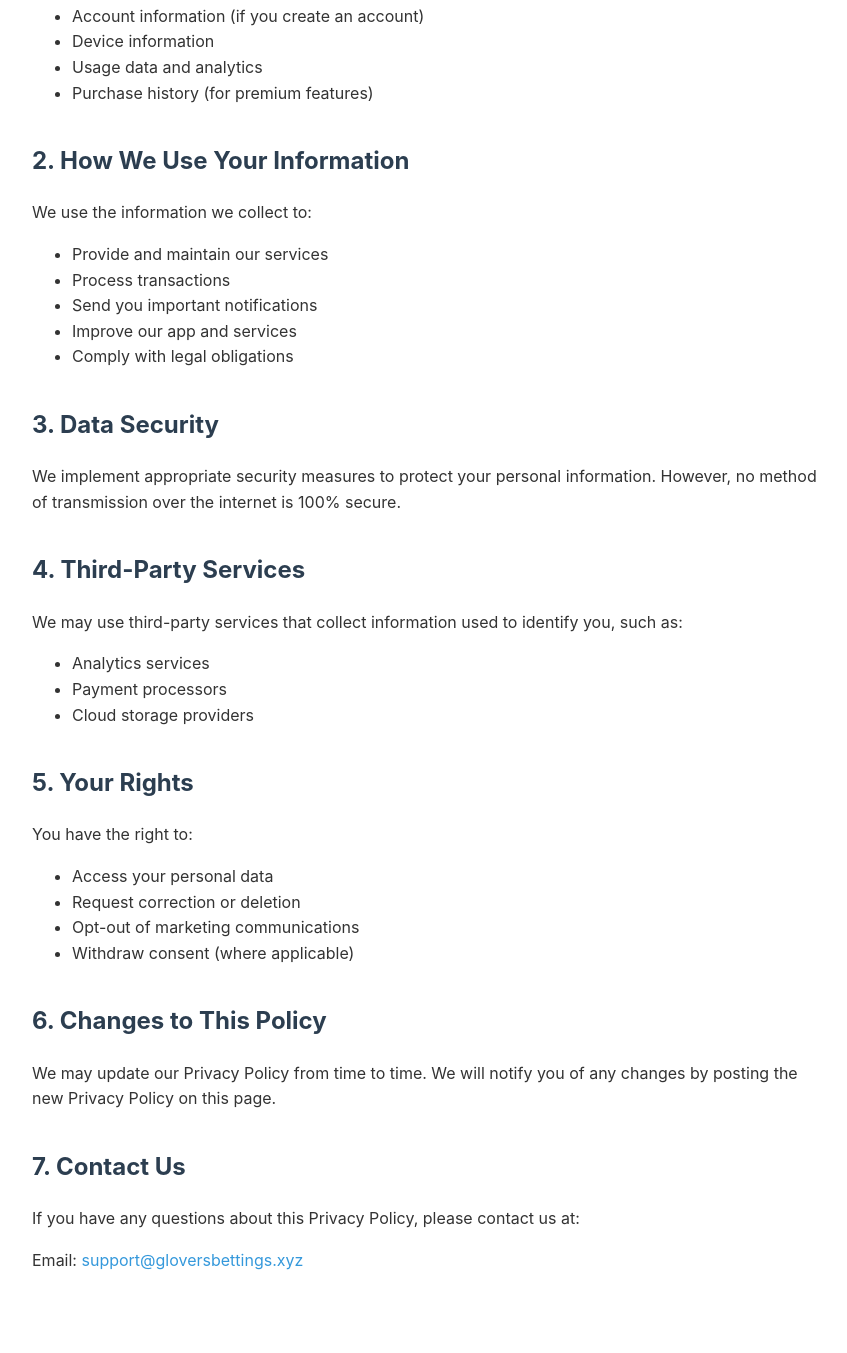
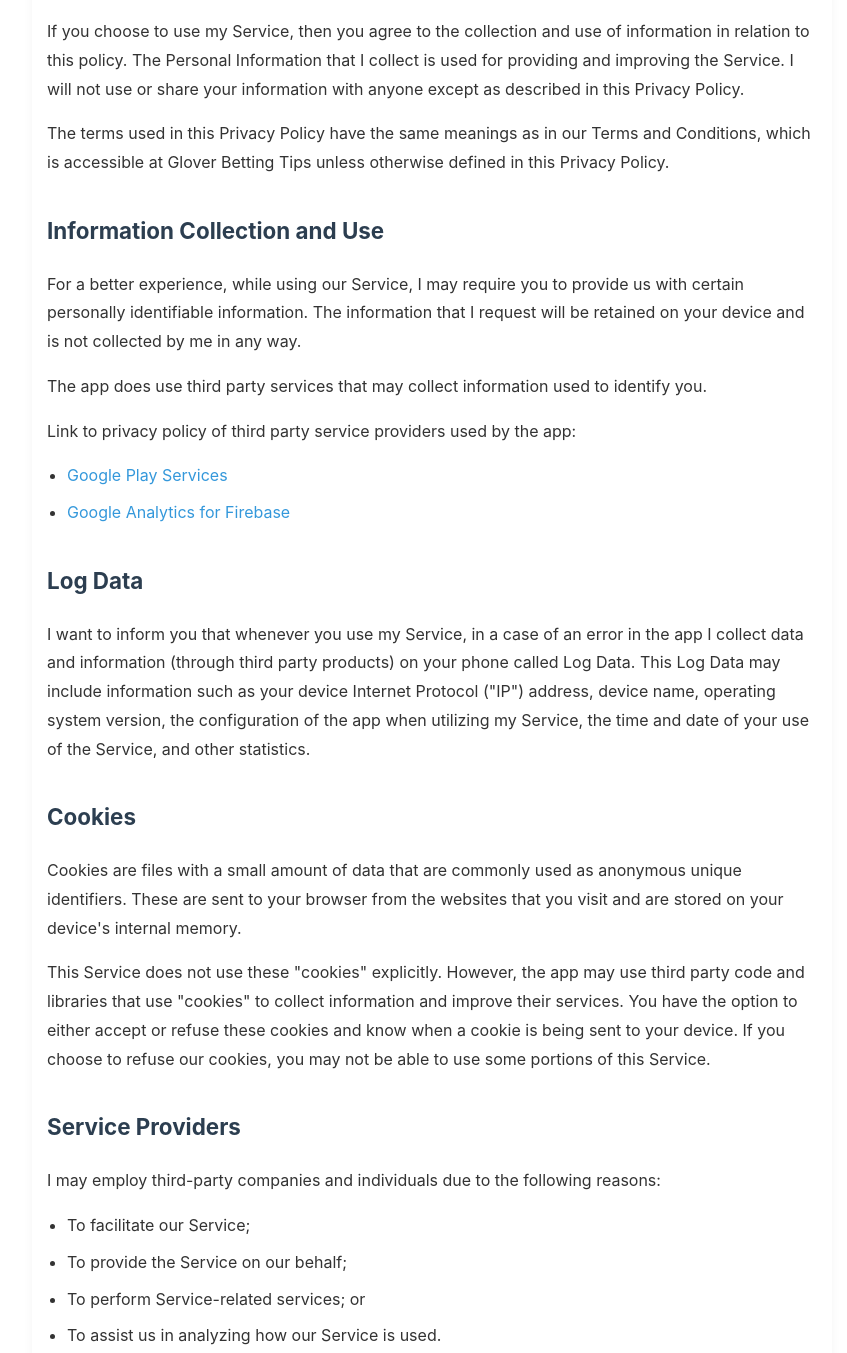
Before and after one commit to AbGhost-cyber/glover-betting-policy, a plain HTML site: page index.html in a window 1280 px wide. Shown: the part 355-1708 px from the top of the page, without its empty margins (208-1055 px from the left). Before the commit the page ends 1664 px from the top, so only its background shows below. Drawn offline with Linux system fonts and the light colour scheme.

Commit message:
Update index.html

```diff
--- a/index.html
+++ b/index.html
@@ -7,25 +7,63 @@
     <style>
         body {
             font-family: -apple-system, BlinkMacSystemFont, 'Segoe UI', Roboto, Helvetica, Arial, sans-serif;
-            line-height: 1.6;
+            line-height: 1.8;
             max-width: 800px;
             margin: 0 auto;
-            padding: 20px;
+            padding: 25px;
             color: #333;
         }
-        h1 { color: #1a1a1a; }
-        h2 { color: #2c3e50; margin-top: 1.5em; }
+        h1 {
+            color: #1a1a1a;
+            border-bottom: 2px solid #f0f0f0;
+            padding-bottom: 10px;
+            margin-top: 1.5em;
+        }
+        h2 {
+            color: #2c3e50;
+            margin-top: 1.5em;
+            font-size: 1.4em;
+        }
         .last-updated {
             color: #7f8c8d;
             font-style: italic;
-            margin-bottom: 2em;
+            margin: 1em 0 2em;
             display: block;
+            text-align: right;
         }
-        a { color: #3498db; text-decoration: none; }
-        a:hover { text-decoration: underline; }
-        .container { padding: 0 15px; }
-        @media (min-width: 768px) {
-            .container { padding: 0; }
+        a {
+            color: #3498db;
+            text-decoration: none;
+        }
+        a:hover {
+            text-decoration: underline;
+        }
+        .container {
+            padding: 0 15px;
+            background: white;
+            border-radius: 8px;
+            box-shadow: 0 2px 10px rgba(0,0,0,0.05);
+        }
+        ul {
+            padding-left: 20px;
+        }
+        li {
+            margin-bottom: 8px;
+        }
+        @media (max-width: 768px) {
+            body {
+                padding: 15px;
+                font-size: 14px;
+            }
+            .container {
+                padding: 10px;
+            }
+            h1 {
+                font-size: 1.6em;
+            }
+            h2 {
+                font-size: 1.3em;
+            }
         }
     </style>
 </head>
@@ -34,53 +72,52 @@
         <h1>Privacy Policy</h1>
         <span class="last-updated">Last updated: September 28, 2025</span>
 
-        <p>Welcome to Glover Betting Tips. We respect your privacy and are committed to protecting your personal information.</p>
+        <p>Glover built the Glover Betting Tips app as a Freemium app. This SERVICE is provided by Glover at no cost and is intended for use as is.</p>
+        <p>This page is used to inform visitors regarding my policies with the collection, use, and disclosure of Personal Information if anyone decided to use my Service.</p>
+        <p>If you choose to use my Service, then you agree to the collection and use of information in relation to this policy. The Personal Information that I collect is used for providing and improving the Service. I will not use or share your information with anyone except as described in this Privacy Policy.</p>
+        <p>The terms used in this Privacy Policy have the same meanings as in our Terms and Conditions, which is accessible at Glover Betting Tips unless otherwise defined in this Privacy Policy.</p>
 
-        <h2>1. Information We Collect</h2>
-        <p>We collect the following types of information:</p>
+        <h2>Information Collection and Use</h2>
+        <p>For a better experience, while using our Service, I may require you to provide us with certain personally identifiable information. The information that I request will be retained on your device and is not collected by me in any way.</p>
+        <p>The app does use third party services that may collect information used to identify you.</p>
+        <p>Link to privacy policy of third party service providers used by the app:</p>
         <ul>
-            <li>Account information (if you create an account)</li>
-            <li>Device information</li>
-            <li>Usage data and analytics</li>
-            <li>Purchase history (for premium features)</li>
+            <li><a href="https://policies.google.com/privacy" target="_blank">Google Play Services</a></li>
+            <li><a href="https://firebase.google.com/policies/analytics" target="_blank">Google Analytics for Firebase</a></li>
         </ul>
 
-        <h2>2. How We Use Your Information</h2>
-        <p>We use the information we collect to:</p>
+        <h2>Log Data</h2>
+        <p>I want to inform you that whenever you use my Service, in a case of an error in the app I collect data and information (through third party products) on your phone called Log Data. This Log Data may include information such as your device Internet Protocol ("IP") address, device name, operating system version, the configuration of the app when utilizing my Service, the time and date of your use of the Service, and other statistics.</p>
+
+        <h2>Cookies</h2>
+        <p>Cookies are files with a small amount of data that are commonly used as anonymous unique identifiers. These are sent to your browser from the websites that you visit and are stored on your device's internal memory.</p>
+        <p>This Service does not use these "cookies" explicitly. However, the app may use third party code and libraries that use "cookies" to collect information and improve their services. You have the option to either accept or refuse these cookies and know when a cookie is being sent to your device. If you choose to refuse our cookies, you may not be able to use some portions of this Service.</p>
+
+        <h2>Service Providers</h2>
+        <p>I may employ third-party companies and individuals due to the following reasons:</p>
         <ul>
-            <li>Provide and maintain our services</li>
-            <li>Process transactions</li>
-            <li>Send you important notifications</li>
-            <li>Improve our app and services</li>
-            <li>Comply with legal obligations</li>
+            <li>To facilitate our Service;</li>
+            <li>To provide the Service on our behalf;</li>
+            <li>To perform Service-related services; or</li>
+            <li>To assist us in analyzing how our Service is used.</li>
         </ul>
+        <p>I want to inform users of this Service that these third parties have access to your Personal Information. The reason is to perform the tasks assigned to them on our behalf. However, they are obligated not to disclose or use the information for any other purpose.</p>
 
-        <h2>3. Data Security</h2>
-        <p>We implement appropriate security measures to protect your personal information. However, no method of transmission over the internet is 100% secure.</p>
+        <h2>Security</h2>
+        <p>I value your trust in providing us your Personal Information, thus we are striving to use commercially acceptable means of protecting it. But remember that no method of transmission over the internet, or method of electronic storage is 100% secure and reliable, and I cannot guarantee its absolute security.</p>
 
-        <h2>4. Third-Party Services</h2>
-        <p>We may use third-party services that collect information used to identify you, such as:</p>
-        <ul>
-            <li>Analytics services</li>
-            <li>Payment processors</li>
-            <li>Cloud storage providers</li>
-        </ul>
+        <h2>Links to Other Sites</h2>
+        <p>This Service may contain links to other sites. If you click on a third-party link, you will be directed to that site. Note that these external sites are not operated by me. Therefore, I strongly advise you to review the Privacy Policy of these websites. I have no control over and assume no responsibility for the content, privacy policies, or practices of any third-party sites or services.</p>
 
-        <h2>5. Your Rights</h2>
-        <p>You have the right to:</p>
-        <ul>
-            <li>Access your personal data</li>
-            <li>Request correction or deletion</li>
-            <li>Opt-out of marketing communications</li>
-            <li>Withdraw consent (where applicable)</li>
-        </ul>
+        <h2>Children's Privacy</h2>
+        <p>These Services do not address anyone under the age of 13. I do not knowingly collect personally identifiable information from children under 13. In the case I discover that a child under 13 has provided me with personal information, I immediately delete this from our servers. If you are a parent or guardian and you are aware that your child has provided us with personal information, please contact me so that I will be able to do necessary actions.</p>
 
-        <h2>6. Changes to This Policy</h2>
-        <p>We may update our Privacy Policy from time to time. We will notify you of any changes by posting the new Privacy Policy on this page.</p>
+        <h2>Changes to This Privacy Policy</h2>
+        <p>I may update our Privacy Policy from time to time. Thus, you are advised to review this page periodically for any changes. I will notify you of any changes by posting the new Privacy Policy on this page.</p>
+        <p>This policy is effective as of 2020-08-17</p>
 
-        <h2>7. Contact Us</h2>
-        <p>If you have any questions about this Privacy Policy, please contact us at:</p>
-        <p>Email: <a href="mailto:support@gloversbettings.xyz">support@gloversbettings.xyz</a></p>
+        <h2>Contact Us</h2>
+        <p>If you have any questions or suggestions about my Privacy Policy, do not hesitate to contact me at <a href="mailto:gloverbettingtips@gmail.com">gloverbettingtips@gmail.com</a>.</p>
     </div>
 </body>
 </html>
```
